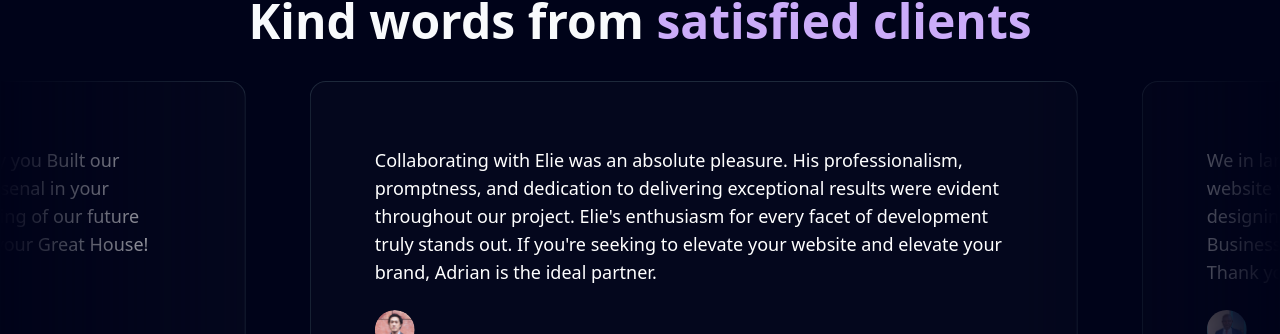
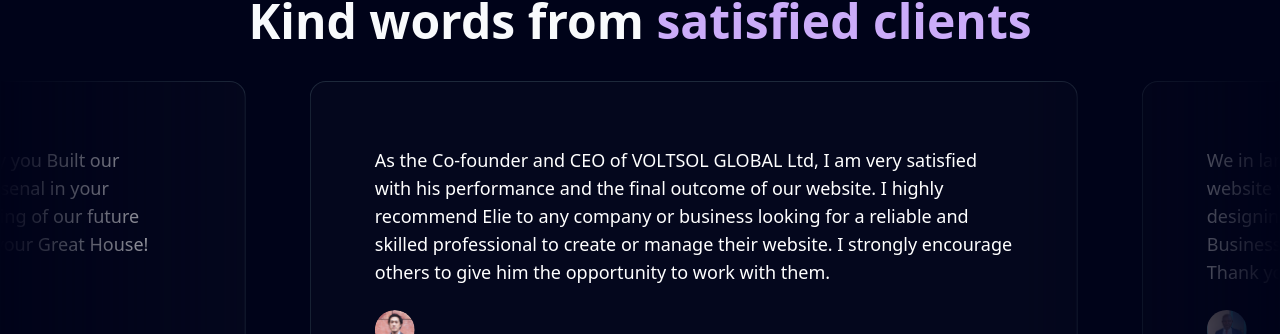
Before and after one commit to iraelie251006/showcase, a Next.js app: page / in a window 1280 px wide. Shown: the part 4300-4634 px from the top of the page. Built offline with nearby package versions, Linux system fonts and the light colour scheme.

Commit message:
Stated his quote review

```diff
--- a/data/index.ts
+++ b/data/index.ts
@@ -90,7 +90,7 @@ export const navItems = [
   export const testimonials = [
     {
       quote:
-        "Collaborating with Elie was an absolute pleasure. His professionalism, promptness, and dedication to delivering exceptional results were evident throughout our project. Elie's enthusiasm for every facet of development truly stands out. If you're seeking to elevate your website and elevate your brand, Adrian is the ideal partner.",
+        "As the Co-founder and CEO of VOLTSOL GLOBAL Ltd, I am very satisfied with his performance and the final outcome of our website. I highly recommend Elie to any company or business looking for a reliable and skilled professional to create or manage their website. I strongly encourage others to give him the opportunity to work with them.",
       name: "Harerimana Thierry",
       image: "/profile.svg",
       title: "Director of AlphaStream Technologies",
```
